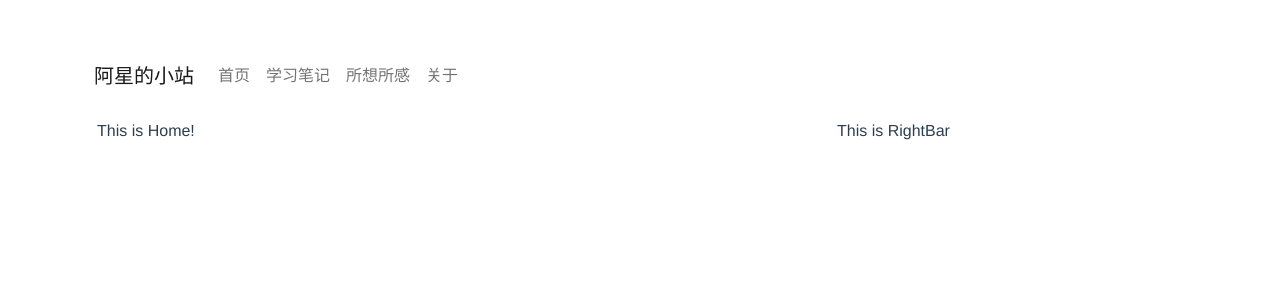
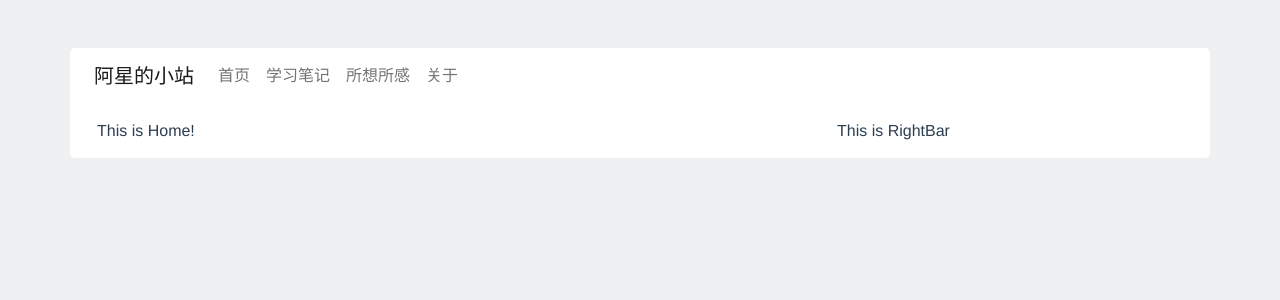
Before and after one commit to Gxstar/myblog, a Vue app in the folder frontend/: page / in a window 1280 px wide. Shown: the top 300 px of the page. Built offline with nearby package versions, Linux system fonts and the light colour scheme.

Commit message:
小改颜色样式

```diff
--- a/frontend/src/App.vue
+++ b/frontend/src/App.vue
@@ -25,15 +25,21 @@ export default {
 </script>
 
 <style>
+html{
+  background-color: #eef0f1;
+}
 #app {
   font-family: Avenir, Helvetica, Arial, sans-serif;
   -webkit-font-smoothing: antialiased;
   -moz-osx-font-smoothing: grayscale;
   /* text-align: center; */
   color: #2c3e50;
+  background-color: #eef0f1;
 }
 .my-con{
-  padding-top: 3rem;
+  margin-top: 3rem;
+  background-color: white;
+  border-radius: 5px;
 }
 .my-body{
   padding: 15px;
```
